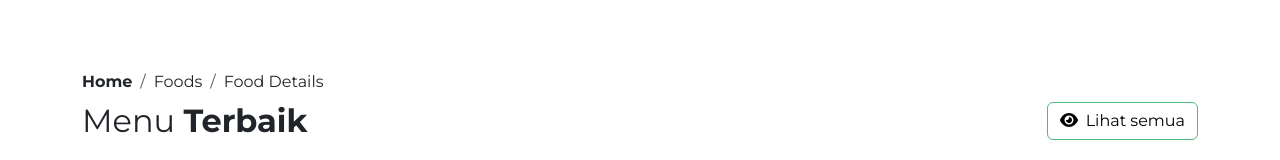
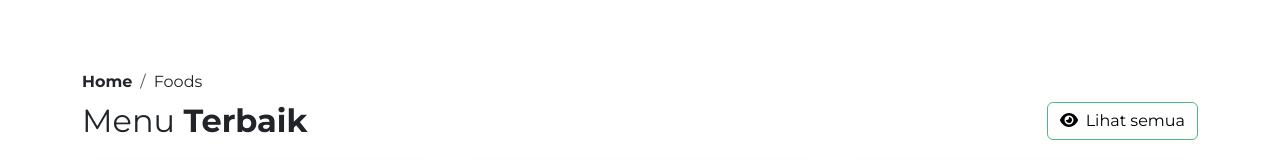
Before and after one commit to ablahum/kulineran, a Vue app: page / in a window 1280 px wide. Shown: the part 549-709 px from the top of the page. Built offline with nearby package versions, Linux system fonts and the light colour scheme; data requests are answered from the project's data file; what vue-toast-notification would draw is missing.

Commit message:
refacto breadcrumb

```diff
--- a/src/components/BreadcrumbComp.vue
+++ b/src/components/BreadcrumbComp.vue
@@ -22,12 +22,6 @@
           >Foods</router-link
         >
       </li>
-      <li
-        class="breadcrumb-item"
-        aria-current="page"
-      >
-        Food Details
-      </li>
     </ol>
   </nav>
 </template>
```
